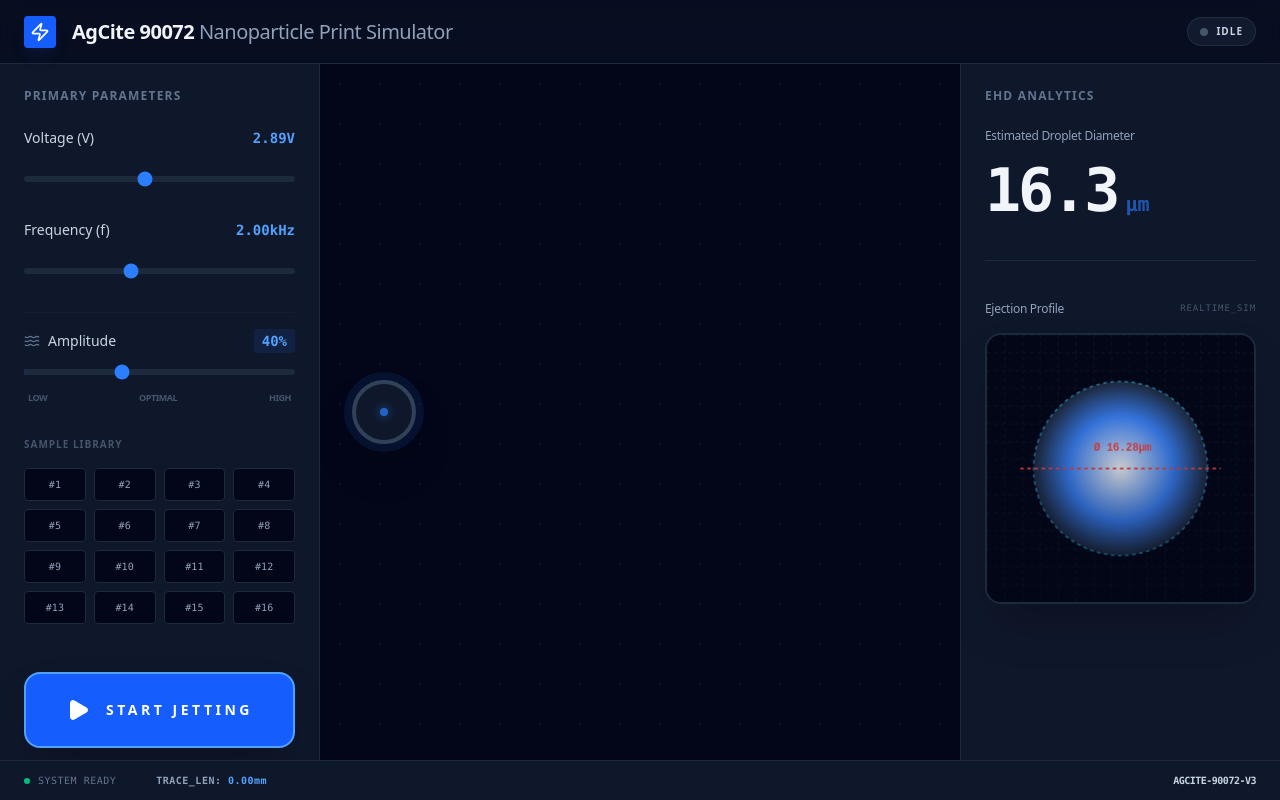
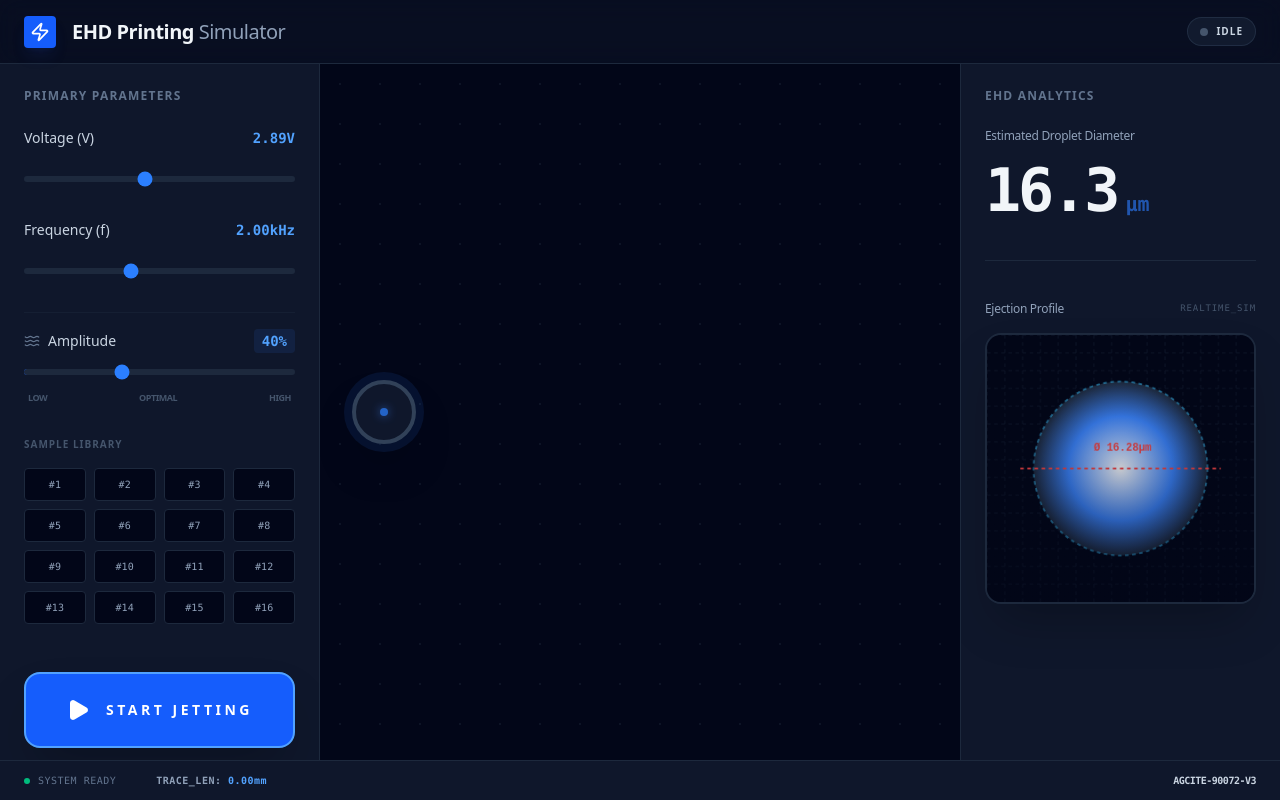
Before and after one commit to sergio-garcia7743/inksimulator, a React (Vite) app: page / in a window 1280 px wide. Built offline with nearby package versions, Linux system fonts and the light colour scheme.

Commit message:
Refine blob/puddle logic and update header text
Updated logic for starting blobs and puddles with exponential decay for smoother transitions. Changed header text from 'AgCite 90072 Nanoparticle Print Simulator' to 'EHD Printing Simulator'.

```diff
--- a/src/App.tsx
+++ b/src/App.tsx
@@ -137,10 +137,14 @@ export default function App() {
           const numToEmit = Math.min(Math.floor(timeRange / emitInterval), 10);
 
           for (let i = 0; i < numToEmit; i++) {
-            // Logic for STARTING BLOBS / PUDDLES
+            // Logic for STARTING BLOBS / PUDDLES - Smoothed with decay
             let transientScale = 1.0;
-            if (activeSample?.blob && elapsed < 1200) transientScale = 1.8;
-            if (activeSample?.puddle && elapsed < 2000) transientScale = 2.6;
+            // Exponential decay simulates the stabilization of the meniscus and fluid accumulation
+            if (activeSample?.puddle) {
+              transientScale = 1.0 + (1.6 * Math.exp(-elapsed / 800)); // Smoothly settle from 2.6x to 1.0x
+            } else if (activeSample?.blob) {
+              transientScale = 1.0 + (0.8 * Math.exp(-elapsed / 400)); // Smoothly settle from 1.8x to 1.0x
+            }
 
             // Continuous samples get a significant size boost to ensure overlap at lower speed
             if (activeSample?.continuous) transientScale *= 1.6;
@@ -249,7 +253,7 @@ export default function App() {
             <Zap className="w-5 h-5 text-white" />
           </div>
           <h1 className="text-xl font-semibold tracking-tight">
-            AgCite 90072 <span className="text-slate-400 font-normal">Nanoparticle Print Simulator</span>
+            EHD Printing <span className="text-slate-400 font-normal">Simulator</span>
           </h1>
         </div>
         <div className="flex items-center space-x-6 text-sm font-medium">
```
